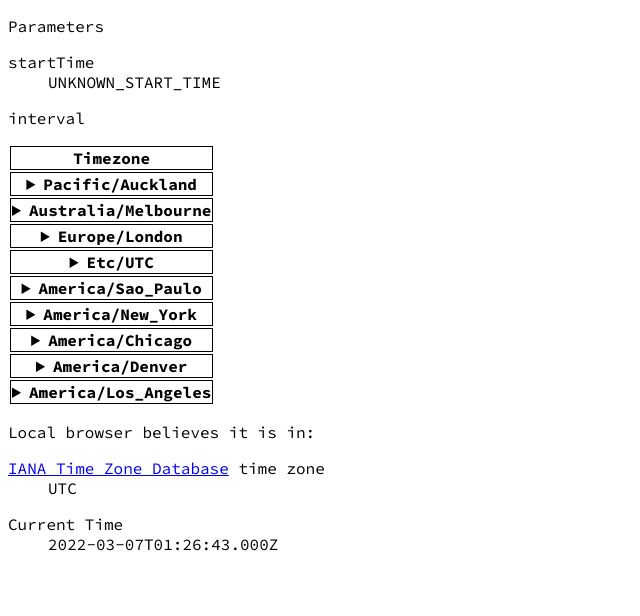
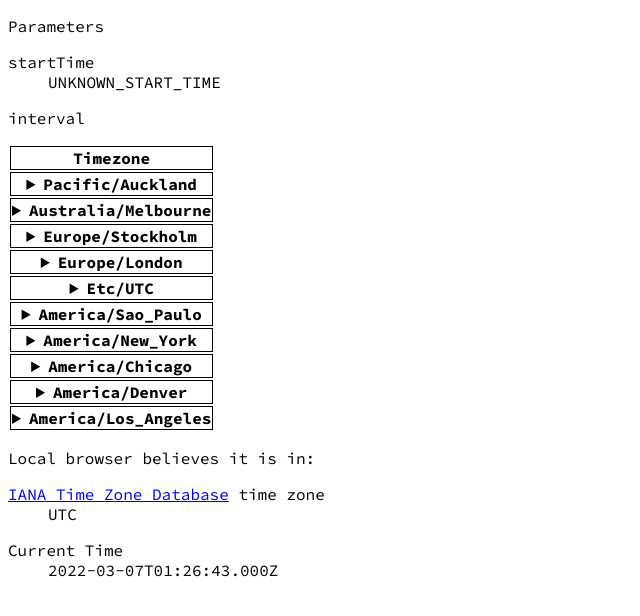
Before and after one commit to empjustine/empjustine.github.io, a plain HTML site: page timezone/index.html in a window 1280 px wide. Shown: the whole page, without its empty margins (0-640 px from the left). Drawn offline with nearby package versions, Linux system fonts and the light colour scheme.

Commit message:
Update index.html

```diff
--- a/timezone/index.html
+++ b/timezone/index.html
@@ -45,6 +45,9 @@ td {
         </tr>
         <tr>
           <th scope="row"><details><summary>Australia/Melbourne</summary>Australian Eastern Standard Time/Australian Eastern Daylight Time<br />Victoria, Australia <br /></details></th>
+        </tr>
+        <tr>
+          <th scope="row"><details><summary>Europe/Stockholm</summary>Central European Time/Central European Summer Time<br />Stockholm, Sweden<br /></details></th>
         </tr>
         <tr>
           <th scope="row"><details><summary>Europe/London</summary>Greenwich Mean Time/British Summer Time<br />Edinburgh, United Kingdom<br /></details></th>
```
